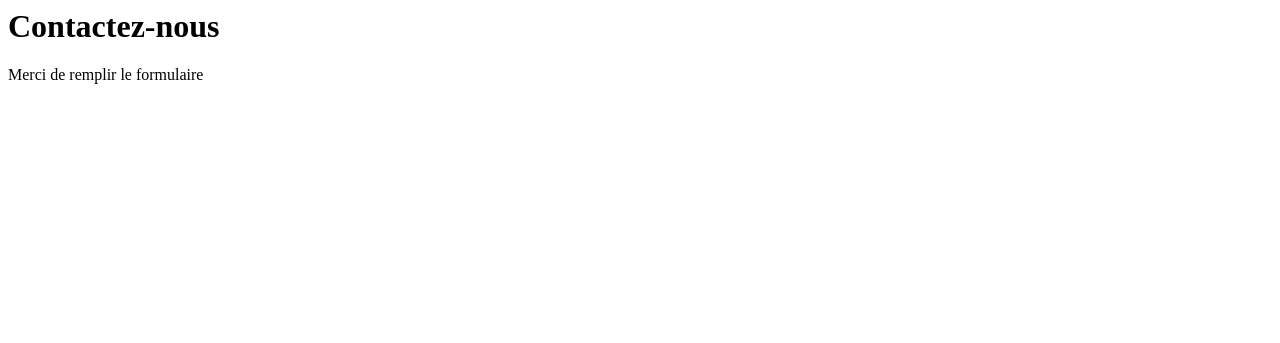
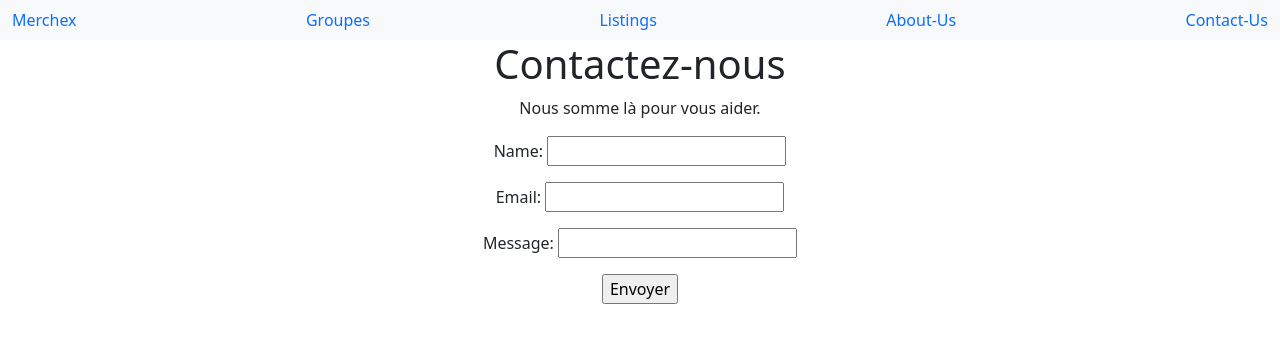
Before and after one commit to codetech9/merchex, a Django app: page /contact-us/ in a window 1280 px wide. Shown: the top 343 px of the page. Run offline with Django 4.2, Linux system fonts and the light colour scheme.

Commit message:
add contact Form and links for contact-us and about-us page

```diff
--- /dev/null
+++ b/merchex/listings/forms.py
@@ -0,0 +1,9 @@
+import email
+from email import message
+from django import forms
+from listings.models import Band, Listing
+
+class ContactUsForm(forms.Form):
+    name = forms.CharField(required=False)
+    email = forms.EmailField()
+    message = forms.CharField(max_length=1000)
--- a/merchex/listings/static/listings/styles.css
+++ b/merchex/listings/static/listings/styles.css
@@ -9,3 +9,7 @@
 li.list-group-item a{
   text-decoration: none;
 }
+
+.errorlist {
+  margin-bottom: -10px;
+}
--- a/merchex/listings/templates/listings/band_detail.html
+++ b/merchex/listings/templates/listings/band_detail.html
@@ -1,4 +1,5 @@
 {% extends 'listings/base.html' %}
+
 {% block content %}
 
 <h2 class="h2">{{ band.name }}</h2>
@@ -15,6 +16,7 @@
   <p>{{ band.biography }}</p>
 
   <ul>
+    <!--Boucle pour parcourir l'ensemble des annonces liées au groupe actuel-->
     {% for listing in band.listing_set.all %}
       <li class="list-group-item"><a href="/listings/{{ listing.id }}">{{listing.title}}</a></li>
     {% endfor %}
--- a/merchex/listings/templates/listings/base.html
+++ b/merchex/listings/templates/listings/base.html
@@ -15,6 +15,8 @@
       <a href="#">Merchex</a>
       <a href="{% url 'band-list' %}">Groupes</a>
       <a href="{% url 'listing-list' %}">Listings</a>
+      <a href="{% url 'about' %}">About-Us</a>
+      <a href="{% url 'contact' %}">Contact-Us</a>
     </div>
   </nav>
   {% block content %}
--- /dev/null
+++ b/merchex/listings/templates/listings/contact.html
@@ -0,0 +1,13 @@
+{% extends 'Listings/base.html' %}
+
+{% block content %}
+<h1>Contactez-nous</h1>
+<p>Nous somme là pour vous aider.</p>
+
+<form action="" method="post" novalidate>
+  {% csrf_token %}
+  {{ form.as_p }}
+  <input type="submit" value="Envoyer">
+</form>
+
+{% endblock %}
--- a/merchex/listings/views.py
+++ b/merchex/listings/views.py
@@ -1,9 +1,14 @@
 from cgitb import html
+import re
 from urllib import request
 from django.shortcuts import HttpResponse
 from django.shortcuts import render
 from listings.models import Band
 from listings.models import Listing
+from listings.forms import ContactUsForm
+from django.core.mail import send_mail
+from django.shortcuts import redirect
+
 
 # Create your views here.
 def band_list(request):
@@ -17,7 +22,6 @@
     return render(request,
     'listings/band_detail.html',
     {'band': band}) # nous mettons à jour cette ligne pour passer le groupe au gabarit
-
 
 def about(request):
     return HttpResponse('<h1>À propos</h1> <p> Nous adorons merch ! </p>')
@@ -36,3 +40,23 @@
     return render(request,
     'listings/listing_detail.html',
     {"listing": listing}) # nous mettons à jour cette ligne pour passer le groupe au gabarit
+
+def contact(request):
+    # ajoutez ces instructions d'impression afin que nous puissions jeter un coup d'oeil à « request.method » et à « request.POST »
+    if request.method == 'POST':
+     # créer une instance de notre formulaire et le remplir avec les données POST
+        form = ContactUsForm(request.POST)
+        if form.is_valid():
+            send_mail(
+            subject = f'Message from {form.cleaned_data["name"] or "anonyme"} via MerchEx Contact Us form',
+            message = form.cleaned_data['message'],
+            from_email=form.cleaned_data['email'],
+            recipient_list=['admin@merchex.xyz'],
+            )
+        return redirect('email-envoye')
+    else:
+    # ceci doit être une requête GET, donc créer un formulaire vide
+        form = ContactUsForm()
+    return render(request,
+    'listings/contact.html',
+    {'form': form})
--- a/merchex/merchex/settings.py
+++ b/merchex/merchex/settings.py
@@ -15,6 +15,7 @@
 # Build paths inside the project like this: BASE_DIR / 'subdir'.
 BASE_DIR = Path(__file__).resolve().parent.parent
 
+EMAIL_BACKEND = 'django.core.mail.backends.console.EmailBackend'
 
 # Quick-start development settings - unsuitable for production
 # See https://docs.djangoproject.com/en/4.0/howto/deployment/checklist/
--- a/merchex/merchex/urls.py
+++ b/merchex/merchex/urls.py
@@ -21,8 +21,8 @@
     path('admin/', admin.site.urls),
     path('bands/', views.band_list, name='band-list'),
     path('bands/<int:id>/', views.band_detail, name='band-detail'),
-    path('about-us/', views.about),
+    path('about-us/', views.about, name='about'),
     path('listings/', views.listing_list, name='listing-list'),
     path('listings/<int:id>/', views.listing_detail, name='listing-detail'),
-    path('contact-us/', views.contact),
+    path('contact-us/', views.contact, name='contact'),
 ]
```
